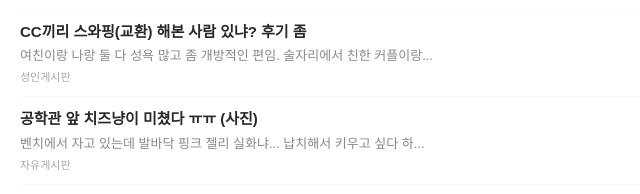
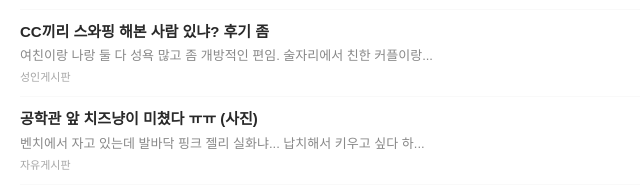
Before and after one commit to boisei1919/love-shuffle, a plain HTML site: page index.html in a window 1280 px wide. Shown: the part 305-499 px from the top of the page, 0-640 px from the left. Drawn offline with Linux system fonts and the light colour scheme.

Commit message:
Update index.html

```diff
--- a/index.html
+++ b/index.html
@@ -338,7 +338,7 @@
 
             <!-- 2. 스와핑 -->
             <div class="post-item" onclick="loadPost('adult_swap', 'adult')">
-                <div class="post-title" style="font-weight:bold;">CC끼리 스와핑(교환) 해본 사람 있냐? 후기 좀</div>
+                <div class="post-title" style="font-weight:bold;">CC끼리 스와핑 해본 사람 있냐? 후기 좀</div>
                 <div class="post-desc">여친이랑 나랑 둘 다 성욕 많고 좀 개방적인 편임. 술자리에서 친한 커플이랑...</div>
                 <div class="post-meta">
                     <span>성인게시판</span>
```
